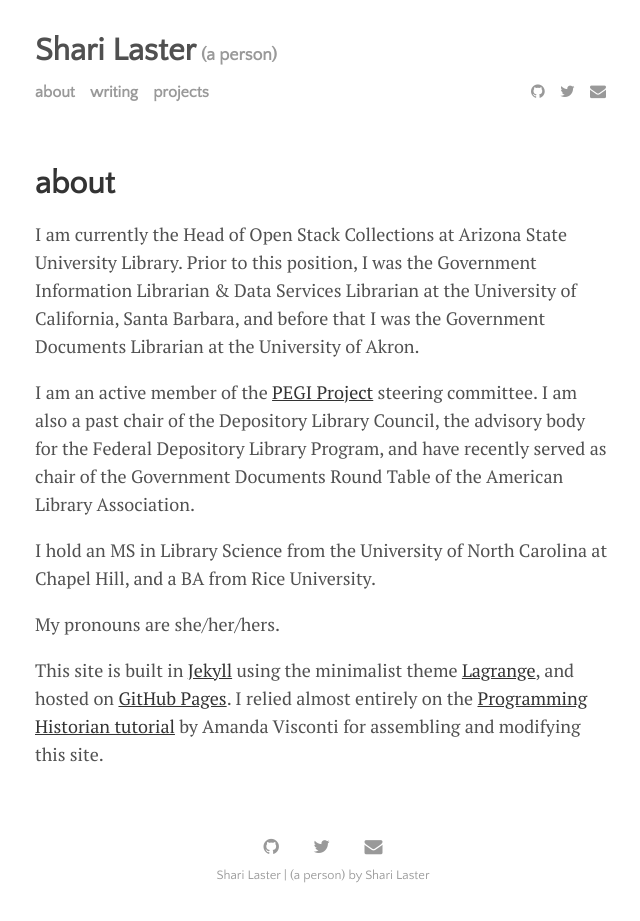
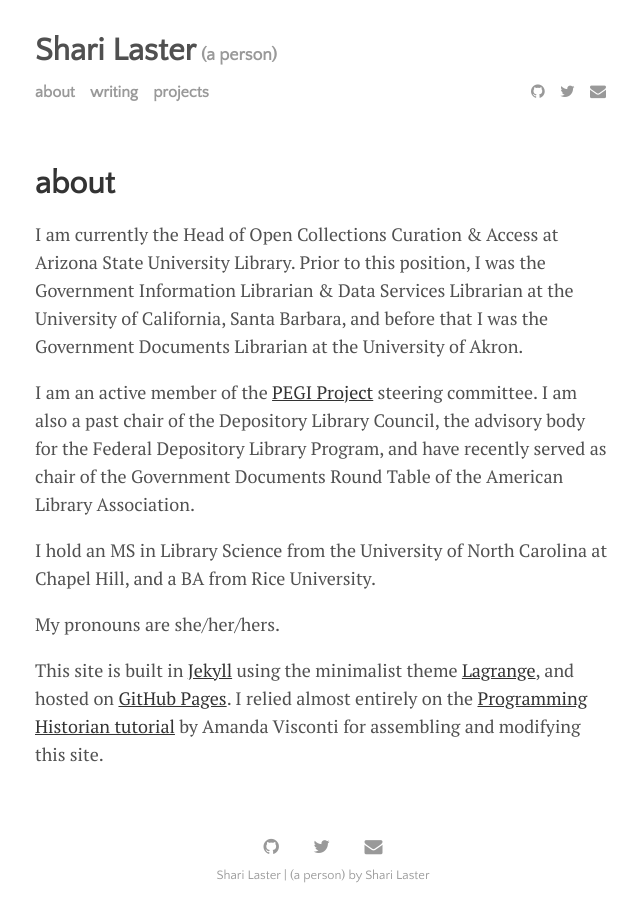
Before and after one commit to sharilaster/sharilaster, a Jekyll site: the page built from menu/about.md, in a window 1280 px wide. Shown: the whole page, without its empty margins (317-957 px from the left). Built offline with Jekyll 4.4.1, drawn with Linux system fonts in a browser that asks for light colours; nearby versions of some CDN libraries.

```diff
--- a/menu/about.md
+++ b/menu/about.md
@@ -2,7 +2,7 @@
 layout: page
 title: about
 ---
-I am currently the Head of Open Stack Collections at Arizona State University Library. Prior to this position, I was the Government Information Librarian & Data Services Librarian at the University of California, Santa Barbara, and before that I was the Government Documents Librarian at the University of Akron.
+I am currently the Head of Open Collections Curation & Access at Arizona State University Library. Prior to this position, I was the Government Information Librarian & Data Services Librarian at the University of California, Santa Barbara, and before that I was the Government Documents Librarian at the University of Akron.
 
 I am an active member of the [PEGI Project](https://www.pegiproject.org/) steering committee. I am also a past chair of the Depository Library Council, the advisory body for the Federal Depository Library Program, and have recently served as chair of the Government Documents Round Table of the American Library Association.
 
```
